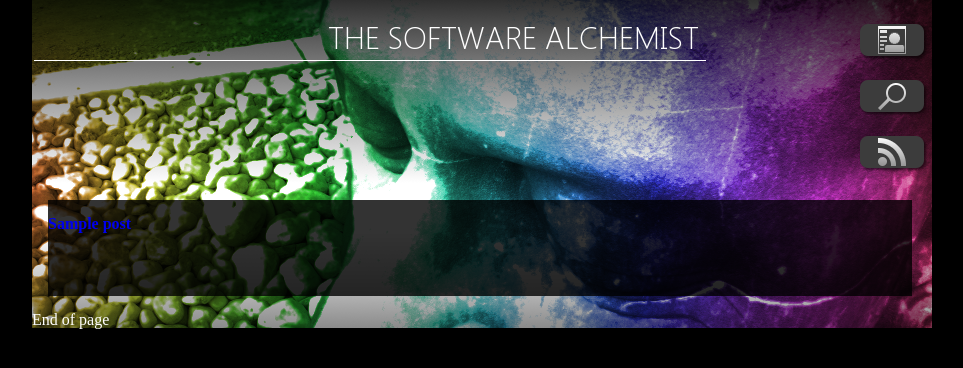
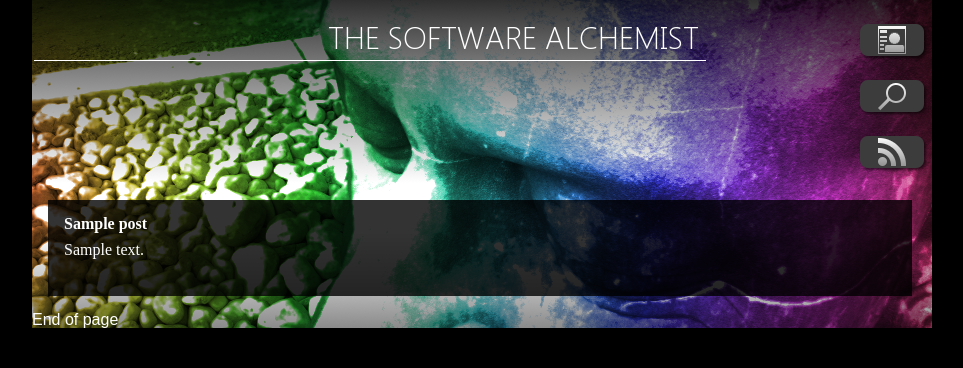
Before and after one commit to andypaxo/Alchemy-2011, a WordPress theme: template home.php in a window 1280 px wide. Shown: the top 368 px of the page, without its empty margins (158-1121 px from the left). Run offline with PHP 8.4 and a stand-in for WordPress, Linux system fonts and the light colour scheme; the site name, menu and one post (Sample post) are stand-ins, and other content is empty.

Commit message:
formatting for body text of excerpts

```diff
--- a/home.php
+++ b/home.php
@@ -10,11 +10,12 @@
 
 ?>
 <article id='post-<?php the_ID(); ?>' <?php if($isFirst) post_class('feature'); else post_class(); ?>>
-	<a href='<?php the_permalink(); ?>' rel='bookmark'>
+
 		<header>
-			<h1><?php the_title(); ?></h1>
+			<h1><a href='<?php the_permalink(); ?>' rel='bookmark'><?php the_title(); ?></a></h1>
+			<?php the_excerpt(); ?>
 		</header>
-	</a>
+
 </article>
 <?php
 $isFirst = false;
--- a/style.css
+++ b/style.css
@@ -7,7 +7,7 @@
 All Rights Reserved
 */
 
-body			{ background-color:black; color:white }
+body			{ background-color:black; color:white; font-family:sans-serif }
 #main			{ width:900px; margin:0 auto 0 auto; background:black url('header.png') no-repeat left top }
 
 header			{ padding:16px 0 0 0 }
@@ -17,7 +17,11 @@
 nav li a		{ display: block; width:80px; height:48px; }
 nav li:hover	{ background-image:url('infobox-hover.png') }
 
-.feature		{ width:864px; }
-article			{ width:416px; height:96px; float:left; background-color:rgba(0, 0, 0, 0.8); margin:16px }
+.feature		{ width:832px; }
+article			{ width:384px; float:left; background-color:rgba(0, 0, 0, 0.8); margin:16px; padding:16px }
+article header	{ padding:0; display:block; height:64px; overflow:hidden; }
+article h1		{ font-family:'Segoe UI Bold'; float:none }
+article a		{ color:white; text-decoration:none }
+article p		{ padding-top:0.5em; font-family:'Segoe UI Light'; line-height:1.3em }
 
 footer			{ clear:both; }
```
Also changed, not shown: iehacks.css (line endings or trailing spaces).
